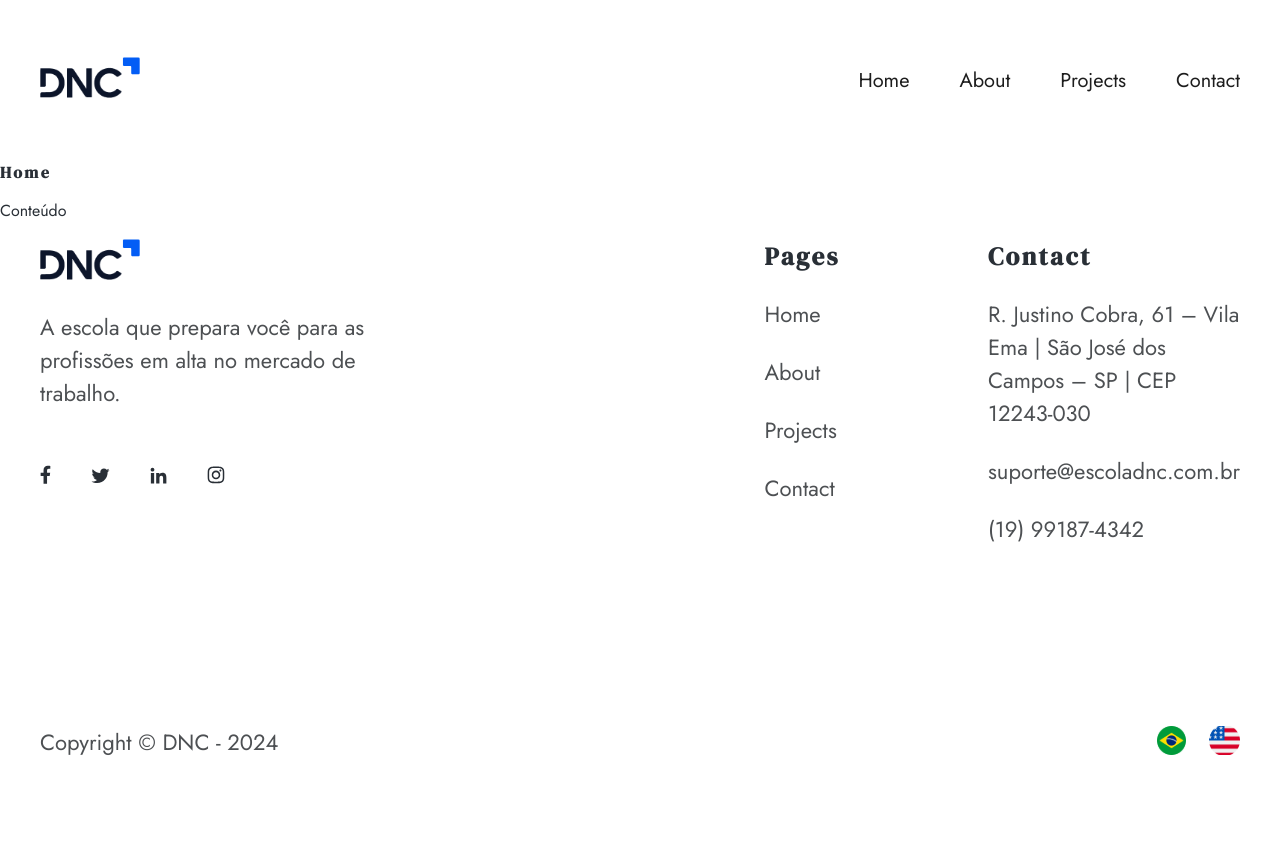
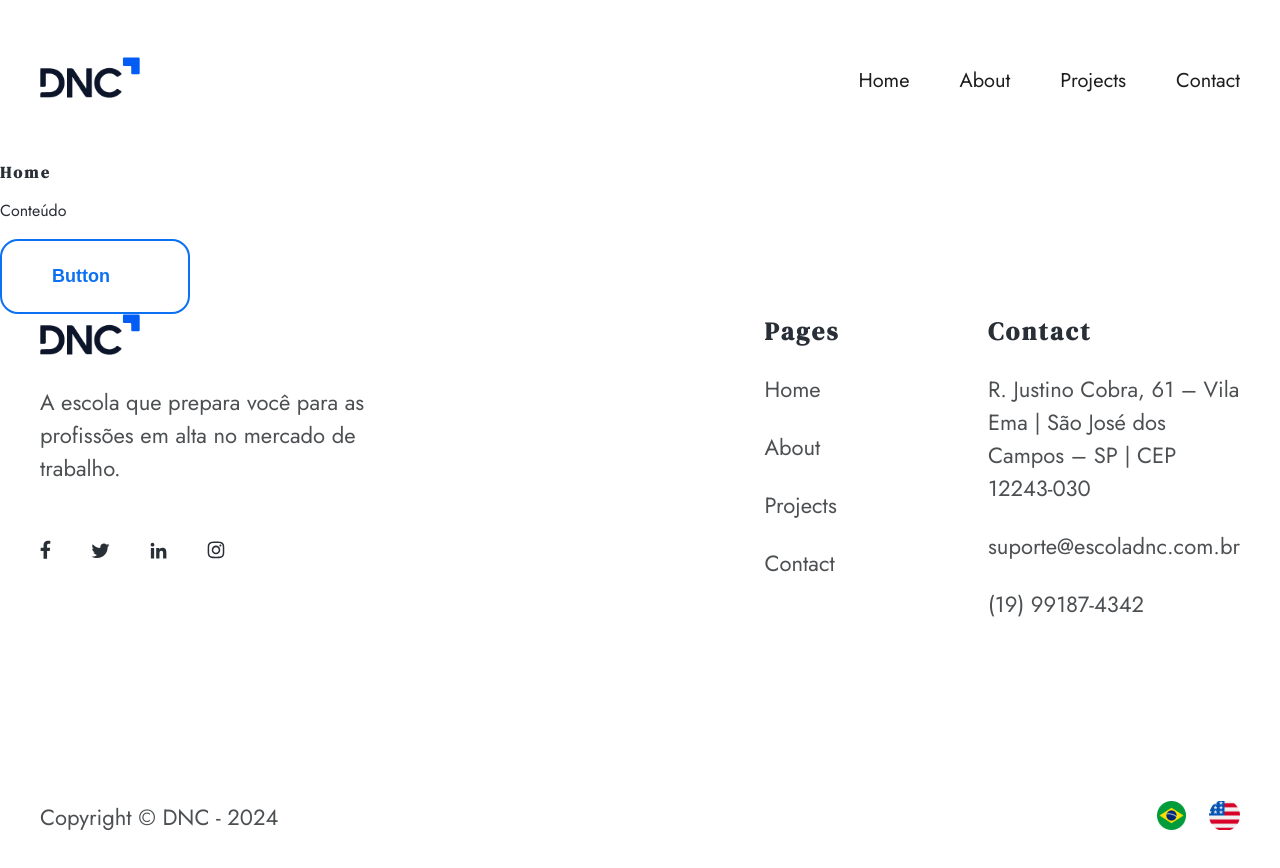
Before and after one commit to LGKARD/Pagina-de-arquitetura-e-engenharia, a React (Vite) app in the folder ReactDnc/: page / in a window 1280 px wide. Shown: the top 868 px of the page. Before the commit the page ends 800 px from the top, so only its background shows below. Built offline with nearby package versions, Linux system fonts and the light colour scheme.

Commit message:
Criação do componente button

```diff
--- a/ReactDnc/src/assets/pages/home.jsx
+++ b/ReactDnc/src/assets/pages/home.jsx
@@ -1,5 +1,6 @@
 import Header from "../../components/header/header"
 import Footer from "../../components/footer/footer"
+import Button from "../../components/button/button"
 
 
 function Home() {
@@ -8,6 +9,7 @@
             <Header />
             <h1>Home</h1>
             <p>Conteúdo</p>
+            <Button buttonStyle="outline" arrow>Button</Button>
             <Footer />
         </>
     )
--- /dev/null
+++ b/ReactDnc/src/components/button/button.css
@@ -0,0 +1,51 @@
+.button {
+    border-radius: 18px;
+    border: none;
+    column-gap: 10px;
+    cursor: pointer;
+    display: flex;
+    font-size: 18px;
+    font-weight: 600;
+    padding: 25px 50px;
+    transition: background-color 0.3s ease;
+}
+
+/*PRIMARY*/
+.button.primary {
+    background-color: #0c70f2;
+    color: white;
+}
+
+.button.primary:hover {
+    background-color: #0056b3;
+}
+
+/*SECONDARY*/
+.button.secondary {
+    background-color: #1d1d1d;
+    color: white;
+}
+
+.button.secondary:hover {
+    background-color: #4D5053;
+}
+
+/*OUTLINE*/
+.button.outline {
+    background-color: white;
+    border: 2px solid #0c70f2;
+    color: #0c70f2;
+}
+
+.button.outline:hover {
+    background-color: #0c70f2;
+    color: white;
+}
+
+/*DISABLED*/
+.button.disabled, .button.disabled:hover {
+    background-color: #ccc;
+    color: #666;
+    pointer-events: none;
+    cursor: not-allowed;
+}
--- /dev/null
+++ b/ReactDnc/src/components/button/button.jsx
@@ -0,0 +1,14 @@
+
+//ASSETS
+import './button.css'
+import WhiteArrow from '../../assets/Vector.svg'
+
+function Button({arrow, buttonStyle, loading, children, ...props}) {
+    return (
+        <button className={`button ${buttonStyle}`} {...props}>
+            {children} {arrow && <img src={WhiteArrow} />}
+        </button>
+    )
+}
+
+export default Button
```
Also changed, not shown: ReactDnc/src/assets/Vector.svg (added).
